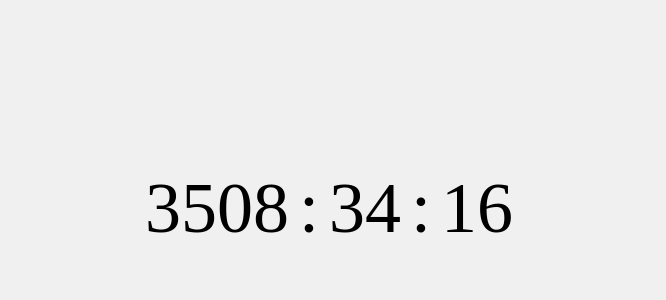
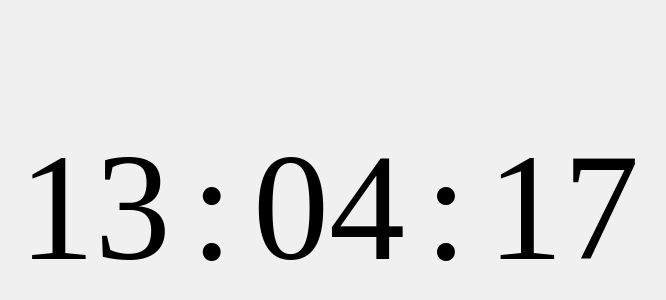
Before and after one commit to Verisssimo/gridrpg, a plain HTML site: page index.html in a window 1280 px wide. Shown: the part 192-492 px from the top of the page, without its empty margins (311-977 px from the left). Drawn offline with Linux system fonts and the light colour scheme.

Commit message:
Update index.html

```diff
--- a/index.html
+++ b/index.html
@@ -17,11 +17,11 @@
         .countdown {
             display: flex;
             align-items: center;
-            font-size: 72px;
+            font-size: 152px;
         }
 
         .countdown-item {
-            margin: 0 5px;
+            margin: 0 10px;
         }
     </style>
     <title>Contagem Regressiva</title>
@@ -37,7 +37,8 @@
     <script>
         function updateCountdown() {
             const now = new Date();
-            const targetDate = new Date("2023-12-31 23:59:59"); // Change this to your target date and time
+            const targetDate = new Date("2023-08-08T08:30:00"); // Target date and time
+
             const timeDifference = targetDate - now;
 
             const hours = Math.floor(timeDifference / (1000 * 60 * 60));
```
